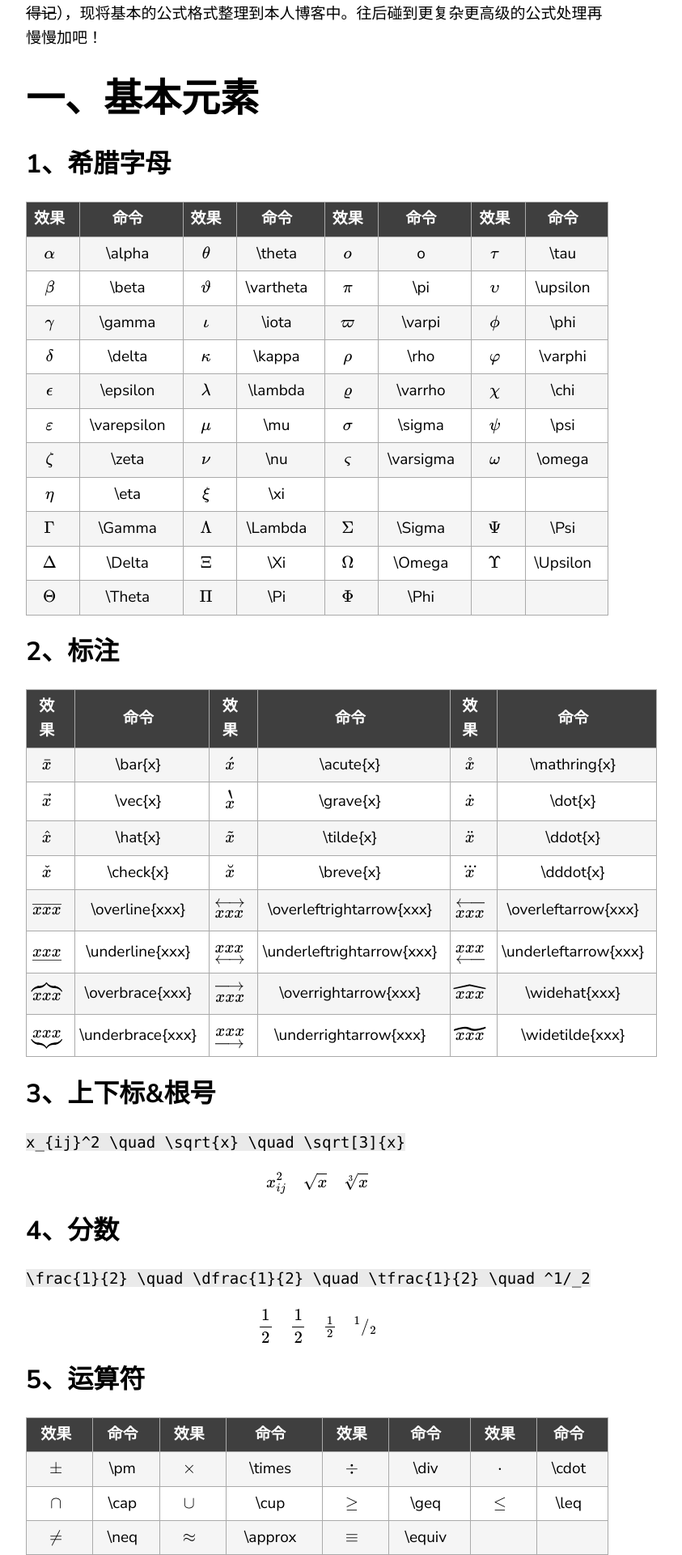
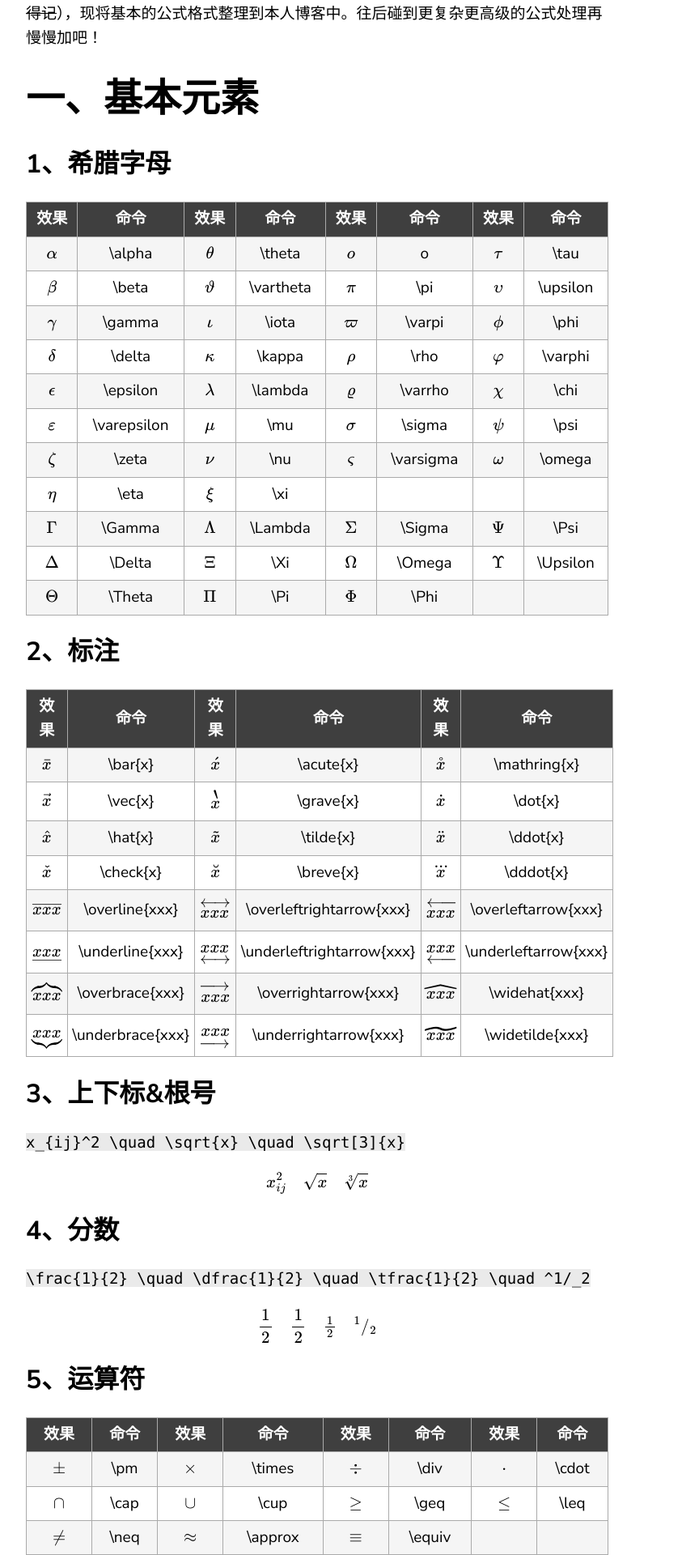
Before and after one commit to derek1998/blog.xiaoyuma, a Jekyll site: the page built from _posts/2019-11-24-Latex公式书写格式.md, in a window 1280 px wide. Shown: the part 527-2447 px from the top of the page at 81% size, without its empty margins (68-911 px from the left). Built offline with Jekyll 4.4.1, drawn with Linux system fonts in a browser that asks for light colours; formulas are drawn with MathJax 3.

Commit message:
Update head.html

```diff
--- a/_includes/head.html
+++ b/_includes/head.html
@@ -25,7 +25,7 @@
   table th{
         text-align:center;
       vertical-align:center;
-      padding:5px 15px 5px 6px;
+      padding:5px;
   background-color:#3F3F3F;
   border:1px solid #3F3F3F;
   color:#fff;
@@ -33,7 +33,7 @@
   table th,td{
       text-align:center;
       vertical-align:center;
-      padding:6px 15px 6px 6px;
+      padding:6px;
       border:1px solid #aaa;
   }
     table tr:nth-child(odd) {
```
